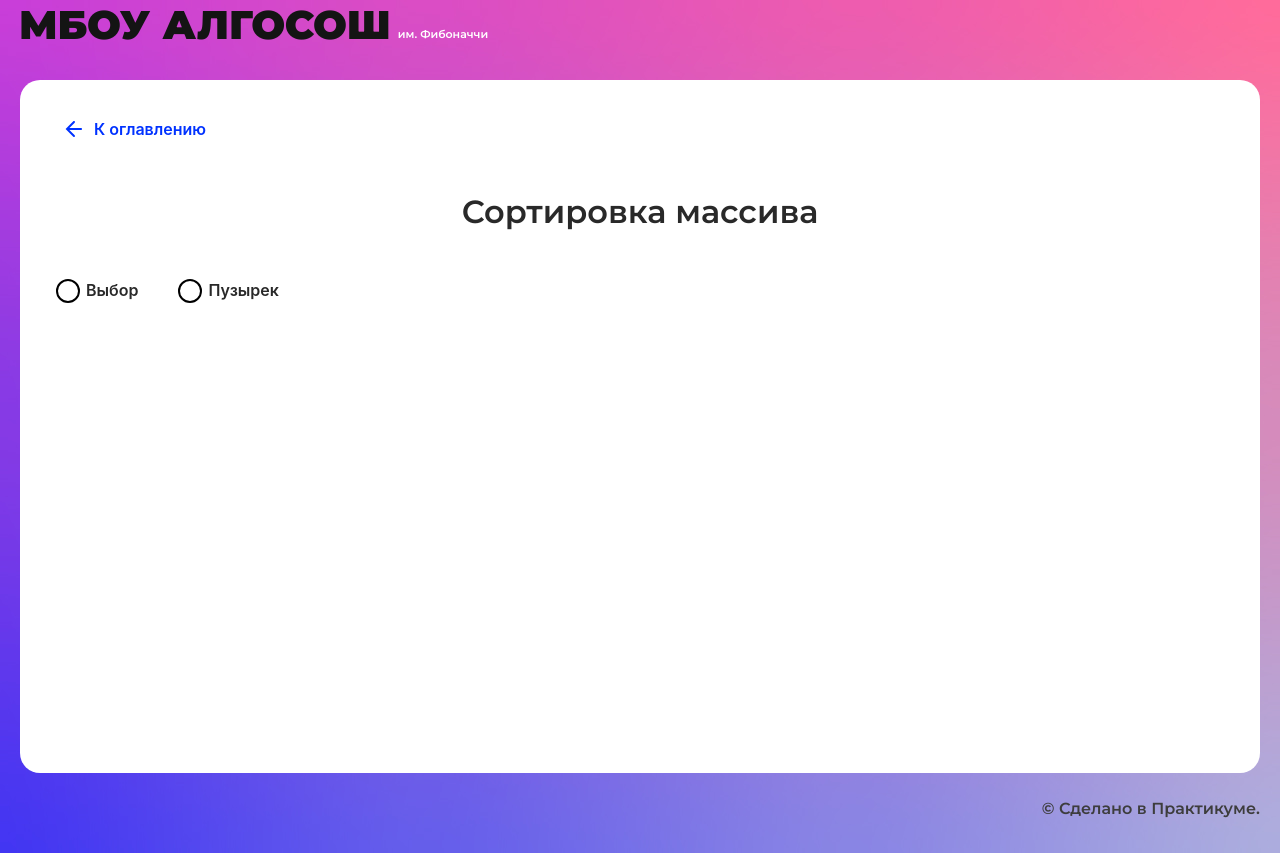
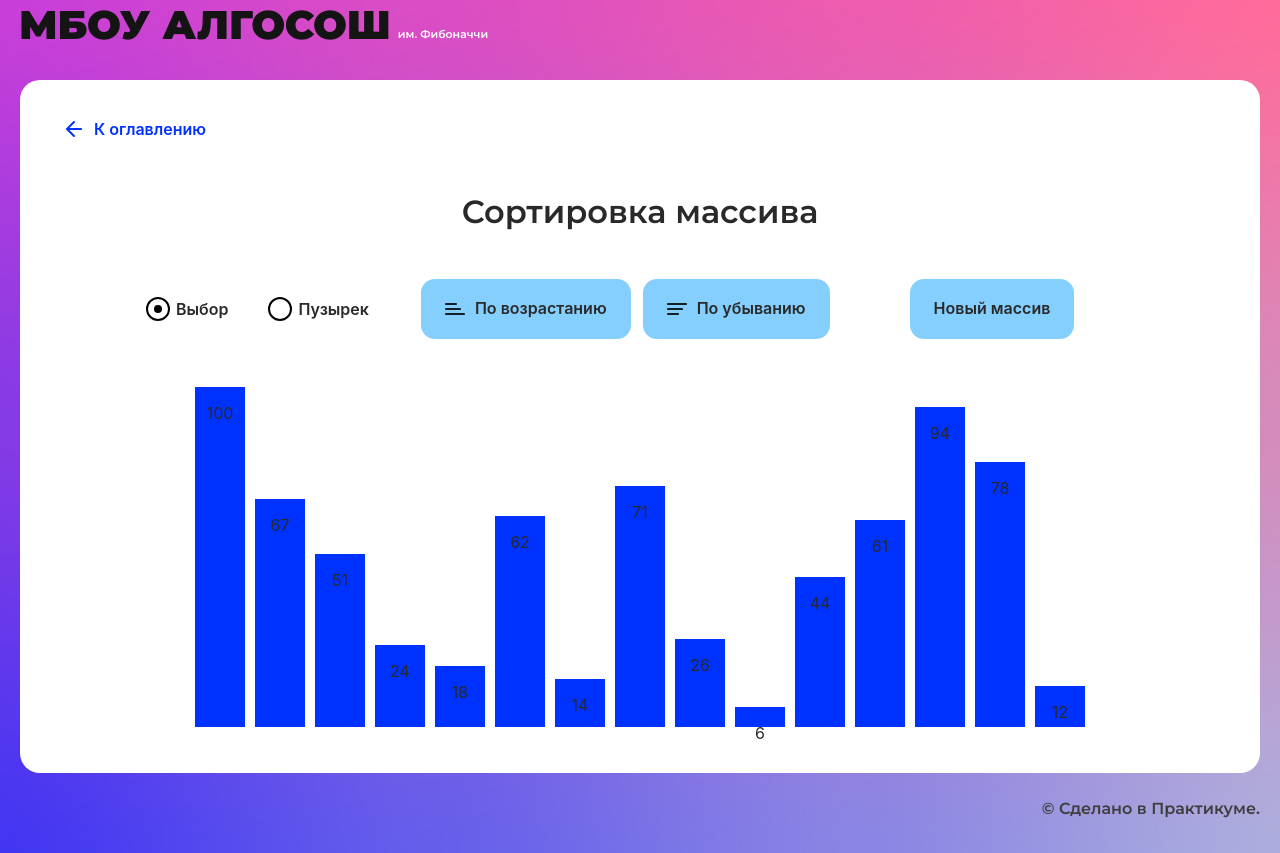
Before and after one commit to Daniel-il/algososh-student-project, a React (Create React App) app: page /sorting in a window 1280 px wide. Built offline with nearby package versions, Linux system fonts and the light colour scheme.

Commit message:
feat: added some changes

```diff
--- a/src/components/algorithm-container/algorithm-container.module.css
+++ b/src/components/algorithm-container/algorithm-container.module.css
@@ -1,8 +1,9 @@
 .container{
     display: flex;
-    gap: 16px;
-    margin: 120px auto 0;
-    max-width: 944px;
+    gap: 40px 16px;
+    margin: 48px auto 0;
+    padding-bottom: 100px;
+    max-width: 960px;
     width: 100%;
     flex-wrap: wrap;
 }
--- a/src/components/algorithm-container/algorithm-container.tsx
+++ b/src/components/algorithm-container/algorithm-container.tsx
@@ -1,8 +1,11 @@
 import { FC } from "react";
 import styles from './algorithm-container.module.css'
-export const AlgorithmContainer: FC = ({children}) => {
+type TContainerProps = {
+    extraClass?: string;
+}
+export const AlgorithmContainer: FC<TContainerProps> = ({children, extraClass}) => {
     return (
-        <div className={styles.container}>
+        <div className={`${styles.container} ${extraClass}`}>
             {children}
         </div>
     )
--- a/src/components/fibonacci-page/fibonacci-page.module.css
+++ b/src/components/fibonacci-page/fibonacci-page.module.css
@@ -19,7 +19,3 @@
 .balloon_sorted {
     background-color: #7FE051;
 }
-.balloons {
-    display: flex;
-    gap: 16px;
-}
--- a/src/components/sorting-page/sorting-page.module.css
+++ b/src/components/sorting-page/sorting-page.module.css
@@ -2,7 +2,7 @@
     width: 100%;
     max-width: 988px;
     display: flex;
-
+    margin: 0 auto;
 }
 .form__radio {
     margin-right: 40px;
@@ -10,3 +10,16 @@
 .form__radio:nth-of-type(2) {
     margin-right: 52px;
 }
+.button {
+    margin-right: 12px;
+
+}
+.button:nth-of-type(2) {
+    margin-right: 80px;
+}
+.container {
+    align-items: flex-end;
+    gap: 10px;
+    justify-content: center;
+    max-width: 1124px;
+}
--- a/src/components/sorting-page/sorting-page.tsx
+++ b/src/components/sorting-page/sorting-page.tsx
@@ -1,15 +1,122 @@
-import React from "react";
+import React, { useState } from "react";
 import { SolutionLayout } from "../ui/solution-layout/solution-layout";
 import styles from "./sorting-page.module.css";
 import { RadioInput } from "../ui/radio-input/radio-input";
+import { Button } from "../ui/button/button";
+import { Direction } from "../../types/direction";
+import { BubbleSort, randomArr, SelectionSort } from "../../utils/utils";
+import { AlgorithmContainer } from "../algorithm-container/algorithm-container";
 
 export const SortingPage: React.FC = () => {
+  const [arr, setArr] = useState(randomArr(3, 17));
+  const [isSorting, setIsSorting] = useState(false);
+  const [sortMethod, setSortMethod] = useState<"Selection" | "Bubble">(
+    "Selection"
+  );
+  const [sortDirection, setSortDirection] = useState<
+    "Ascending" | "Descending"
+  >("Ascending");
+
+  const handleSort = () => {
+    if (isSorting) return;
+    setIsSorting(true);
+    if (sortMethod === "Selection") {
+      SelectionSort(arr, setIsSorting, setArr, sortDirection);
+    } else if (sortMethod === "Bubble") {
+      BubbleSort(arr, setIsSorting, setArr, sortDirection);
+    }
+  };
+
+  const handleNewArray = () => {
+    if (isSorting) return;
+    setArr(randomArr(3, 17));
+  };
+
+  const handleSortMethodChange = (e: React.ChangeEvent<HTMLInputElement>) => {
+    setSortMethod(e.target.value as "Selection" | "Bubble");
+  };
+
+  const handleAscendingSort = () => {
+    if (isSorting || sortDirection === "Ascending") return;
+    setSortDirection("Ascending");
+  };
+
+  const handleDescendingSort = () => {
+    if (isSorting || sortDirection === "Descending") return;
+    setSortDirection("Descending");
+  };
+
   return (
     <SolutionLayout title="Сортировка массива">
       <form className={styles.form}>
-        <RadioInput label={"Выбор"} extraClass={styles.form__radio} />
-        <RadioInput label={"Пузырек"} extraClass={styles.form__radio} />
+        <RadioInput
+          name="radio"
+          label={"Выбор"}
+          extraClass={styles.form__radio}
+          disabled={isSorting}
+          value="Selection"
+          checked={sortMethod === "Selection"}
+          onChange={handleSortMethodChange}
+        />
+        <RadioInput
+          name="radio"
+          label={"Пузырек"}
+          extraClass={styles.form__radio}
+          value="Bubble"
+          checked={sortMethod === "Bubble"}
+          onChange={handleSortMethodChange}
+          disabled={isSorting}
+        />
+        <Button
+          sorting={Direction.Ascending}
+          text="По возрастанию"
+          extraClass={styles.button}
+          name="sortDirection"
+          value="Ascending"
+          checked={sortDirection === "Ascending"}
+          onClick={() => {
+            handleAscendingSort();
+            handleSort();
+          }}
+        />
+        <Button
+          sorting={Direction.Descending}
+          text="По убыванию"
+          extraClass={styles.button}
+          onClick={() => {
+            handleDescendingSort();
+            handleSort();
+          }}
+          disabled={isSorting}
+        />
+        <Button
+          text="Новый массив"
+          extraClass={styles.button}
+          onClick={() => {
+            handleNewArray();
+          }}
+          disabled={isSorting}
+        />
       </form>
+      <AlgorithmContainer extraClass={styles.container}>
+        {arr.map((num, i) => (
+          <div
+            key={i}
+            className="array-element"
+            style={{
+              height: `${(340 * num) / 100}px`,
+              width: "50px",
+              backgroundColor: isSorting
+                ? "#D252E1"
+                : "#7FE051"
+                ? "#0032FF"
+                : "#0032FF",
+            }}
+          >
+            <p>{num}</p>
+          </div>
+        ))}
+      </AlgorithmContainer>
     </SolutionLayout>
   );
 };
--- a/src/components/ui/circle/circle.tsx
+++ b/src/components/ui/circle/circle.tsx
@@ -3,7 +3,7 @@ import styles from "./circle.module.css";
 import { ElementStates } from "../../../types/element-states";
 
 interface CircleProps {
-  state?: ElementStates;
+  state?: ElementStates | string;
   letter?: string;
   head?: string | React.ReactElement | null;
   index?: number;
--- a/src/components/ui/input/input.tsx
+++ b/src/components/ui/input/input.tsx
@@ -18,7 +18,7 @@ export const Input: React.FC<InputProps> = ({
 }) => {
   const limitText =
     type === "text"
-      ? `Максимум — ${maxLength} символа`
+      ? `Максимум — ${maxLength} символа(-ов)`
       : `Максимальное число — ${max}`;
 
   return (
--- /dev/null
+++ b/src/types/utils.ts
@@ -0,0 +1,12 @@
+import { ElementStates } from "./element-states";
+
+export interface LettersStep {
+    // Текущий порядок символов
+    letters: string[];
+    // Индекс изменяемого символа слева
+    // Символ справа вычисляется на его основе, поэтому его хранить отдельно нет нужды
+    // Если нет индекса, значит, сейчас ничего не меняется
+    index?: number;
+    // Состояние: changing - символ будет меняться, modified - символ изменился
+    state?: ElementStates;
+  }
--- /dev/null
+++ b/src/utils/utils.ts
@@ -0,0 +1,158 @@
+import React from "react";
+import { ElementStates } from "../types/element-states";
+import { LettersStep } from "../types/utils";
+
+export const randomArr = (minLen: number, maxLen: number): number[] => {
+  const len = Math.floor(Math.random() * (maxLen - minLen + 1)) + minLen;
+  const arr = new Array(len).fill(0).map(() => Math.floor(Math.random() * 101));
+  return arr;
+};
+
+export const SelectionSort = (
+  arr: number[],
+  setIsSorting: React.Dispatch<React.SetStateAction<boolean>>,
+  setArr: React.Dispatch<React.SetStateAction<number[]>>,
+  sortDirection: string
+) => {
+  setIsSorting(true);
+  const animations: number[][] = [];
+
+  for (let i = 0; i < arr.length - 1; i++) {
+    let minIndex = i;
+
+    for (let j = i + 1; j < arr.length; j++) {
+      animations.push([minIndex, j]);
+
+      if (
+        sortDirection === "Ascending"
+          ? arr[j] < arr[minIndex]
+          : arr[j] > arr[minIndex]
+      ) {
+        minIndex = j;
+      }
+    }
+
+    if (minIndex !== i) {
+      animations.push([minIndex, i]);
+      [arr[i], arr[minIndex]] = [arr[minIndex], arr[i]];
+    }
+  }
+
+  let i = 0;
+  const interval = setInterval(() => {
+    if (i >= animations.length) {
+      clearInterval(interval);
+      setIsSorting(false);
+      return;
+    }
+
+    const [firstIndex, secondIndex] = animations[i];
+
+    setArr((prevArr) => {
+      const newBars = [...prevArr];
+      [newBars[firstIndex], newBars[secondIndex]] = [
+        newBars[secondIndex],
+        newBars[firstIndex],
+      ];
+      return newBars;
+    });
+
+    i++;
+  }, 1000);
+};
+export const BubbleSort = (
+  arr: number[],
+  setIsSorting: React.Dispatch<React.SetStateAction<boolean>>,
+  setArr: React.Dispatch<React.SetStateAction<number[]>>,
+  sortDirection: string
+) => {
+  setIsSorting(true);
+  const animations: number[][] = [];
+
+  for (let i = 0; i < arr.length - 1; i++) {
+    for (let j = 0; j < arr.length - i - 1; j++) {
+      animations.push([j, j + 1]);
+
+      if (
+        sortDirection === "Ascending"
+          ? arr[j] > arr[j + 1]
+          : arr[j] < arr[j + 1]
+      ) {
+        animations.push([j, j + 1]);
+        [arr[j], arr[j + 1]] = [arr[j + 1], arr[j]];
+      }
+    }
+  }
+
+  let i = 0;
+  const interval = setInterval(() => {
+    if (i >= animations.length) {
+      clearInterval(interval);
+      setIsSorting(false);
+      return;
+    }
+
+    const [firstIndex, secondIndex] = animations[i];
+
+    setArr((prevArr) => {
+      const newBars = [...prevArr];
+      [newBars[firstIndex], newBars[secondIndex]] = [
+        newBars[secondIndex],
+        newBars[firstIndex],
+      ];
+      return newBars;
+    });
+
+    i++;
+  }, 1000);
+};
+
+export const getSteps = (source: string): LettersStep[] => {
+    const letters = source.split("");
+    const steps: LettersStep[] = [];
+
+    // Нет символов - нет шагов, всё честно
+    if (letters.length === 0) {
+      return steps;
+    }
+
+    // Первым шагом показываем исходную строку
+    steps.push({
+      letters: [...letters],
+      state: ElementStates.Default
+    });
+
+    let leftIndex = 0;
+    let rightIndex = letters.length - leftIndex - 1;
+
+    // До тех пор, пока не дошли до середины
+    while (leftIndex <= rightIndex) {
+      // Показываем, какие символы сейчас будут меняться местами
+      steps.push({
+        letters: [...letters], // Обязательно копируем!
+        index: leftIndex,
+        state: ElementStates.Changing,
+      });
+
+      // Меняем символы местами и показываем, что они изменились
+      letters[leftIndex] = source[rightIndex];
+      letters[rightIndex] = source[leftIndex];
+      steps.push({
+        letters: [...letters], // Обязательно копируем!
+        index: leftIndex,
+        state: ElementStates.Modified,
+      });
+
+      // Двигаемся к середине
+      leftIndex++;
+      rightIndex--;
+    }
+
+    // Завершаем разворот, показываем результат
+    steps.push({
+      letters: [...letters],
+      state: ElementStates.Modified, // Обязательно копируем!
+    });
+
+    return steps;
+  };
```
Also changed, not shown: src/components/balloon/balloon.tsx (+18 -6 lines), src/components/fibonacci-page/fibonacci-page.tsx (+15 -20 lines), src/components/string/string.tsx (+53 -39 lines).
